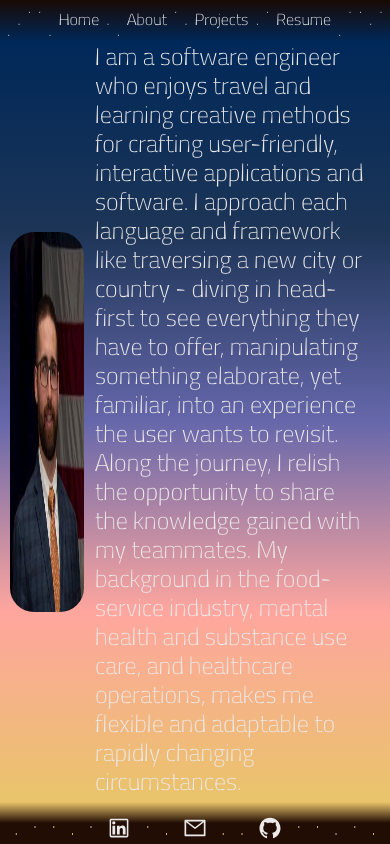
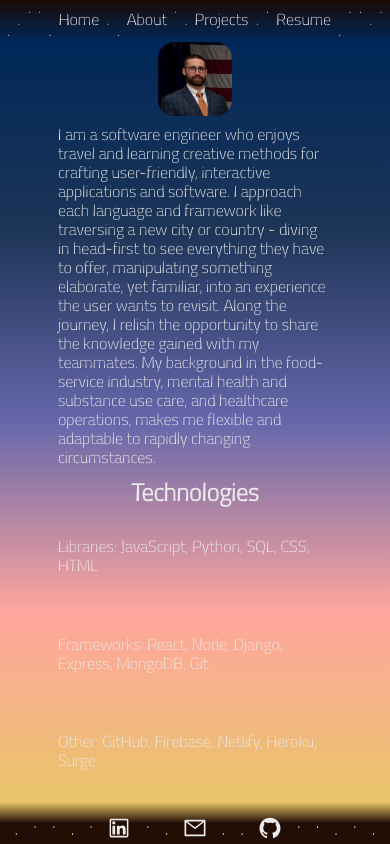
Before and after one commit to scubastove4/sm-portfolio, a React (Create React App) app: page /about in a window 390 px wide. Built offline with nearby package versions, Linux system fonts and the light colour scheme.

Commit message:
add techs to about pg

```diff
--- a/src/App.css
+++ b/src/App.css
@@ -816,7 +816,28 @@ main::-webkit-scrollbar {
     display: none;
   }
 
+  .card .description {
+    width: 80%;
+    margin: 0;
+    padding: 0;
+  }
+
   .btn-container button {
     font-size: 1em;
   }
+
+  /*  ///////////////  iphone 12 nav, main, footer, and home above  ////////////*/
+
+  #about {
+    flex-direction: column;
+
+    font-size: 1em;
+    overflow-y: scroll;
+    -ms-overflow-style: none; /* IE and Edge */
+    scrollbar-width: none; /* Firefox */
+  }
+
+  #about::-webkit-scrollbar {
+    display: none; /*Chrome */
+  }
 }
--- a/src/pages/About.js
+++ b/src/pages/About.js
@@ -16,6 +16,10 @@ const About = () => {
         healthcare operations, makes me flexible and adaptable to rapidly
         changing circumstances.
       </p>
+      <h2>Technologies</h2>
+      <p>Libraries: JavaScript, Python, SQL, CSS, HTML</p>
+      <p>Frameworks: React, Node, Django, Express, MongoDB, Git</p>
+      <p>Other: GitHub, Firebase, Netlify, Heroku, Surge</p>
     </section>
   )
 }
```
